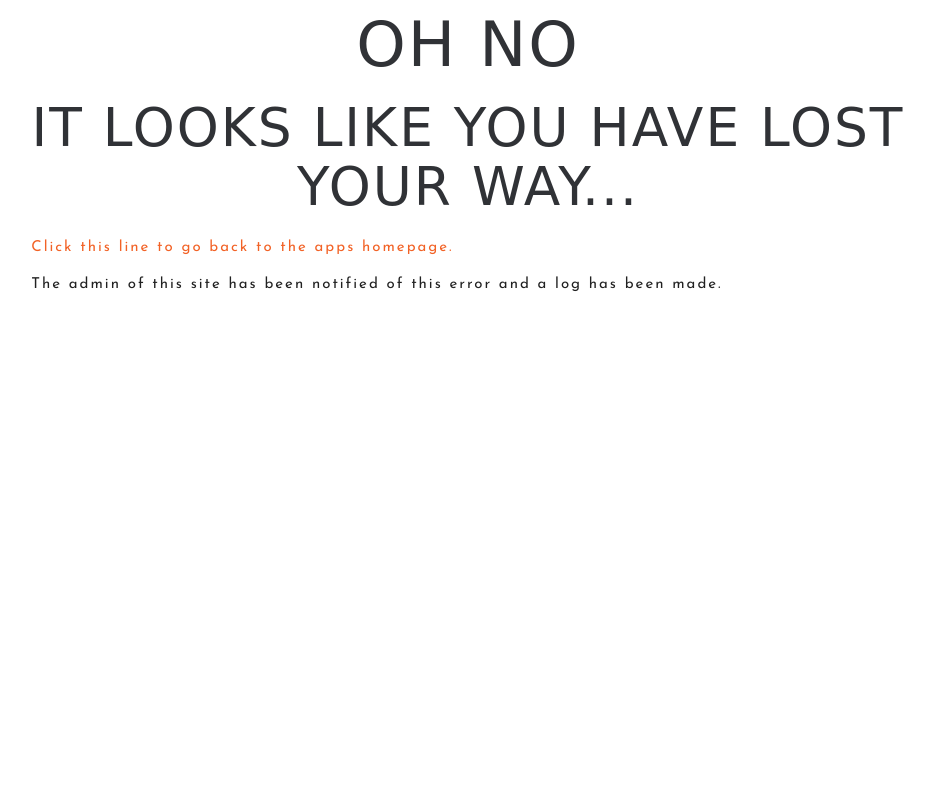
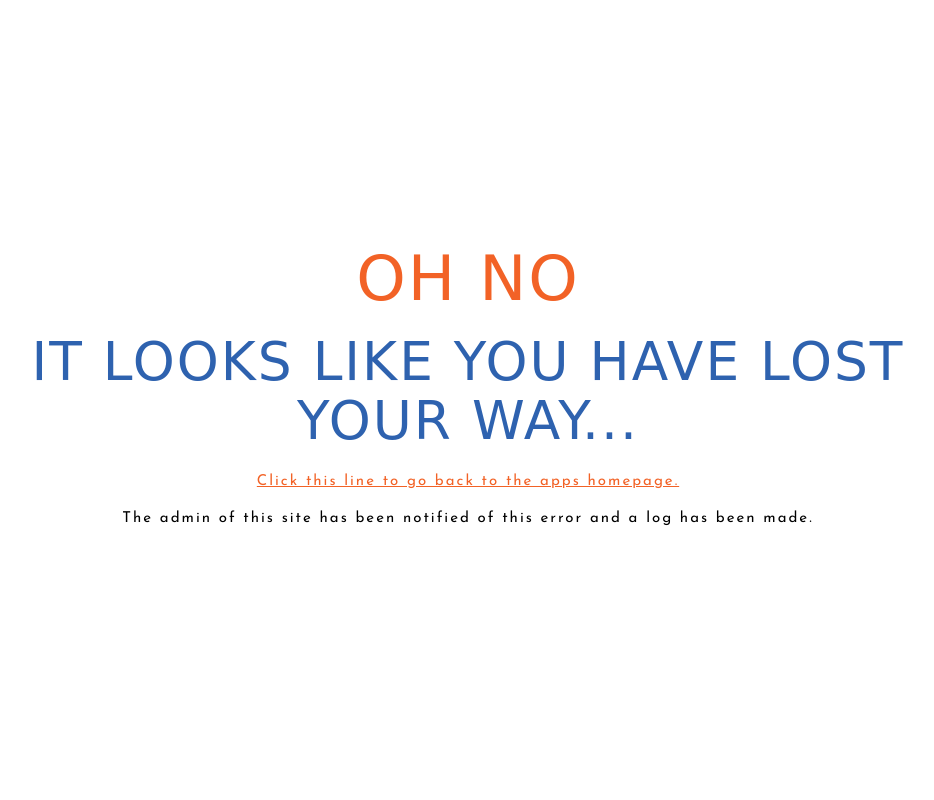
Before and after one commit to ShaneMuir/Cookbook-Recipe-Manager, a Flask app: template templates/404.html in a window 1280 px wide. Shown: the whole page, without its empty margins (172-1106 px from the left). Run offline with Flask 2, Linux system fonts and the light colour scheme; the template is opened without the code that fills it: most values are stand-ins (such as "Sample title", 1, 10 or a date in 2020); some libraries are stand-ins or nearby versions; some web fonts are replaced.

Commit message:
preparing app for production

```diff
--- a/static/scss/main.css
+++ b/static/css/main.css
@@ -627,7 +627,28 @@ img.responsive-img {
 .text {
   font-size: 20px; }
 
-/* Home page media queries */
+/* Error pages styles */
+.error-title {
+  text-align: center;
+  color: #f26226; }
+
+.error-sec-title {
+  text-align: center;
+  color: #2e62af; }
+
+.error-text {
+  text-align: center;
+  color: black; }
+
+.error-container {
+  display: flex;
+  height: 100vh;
+  align-items: center;
+  overflow: hidden; }
+
+.error-link {
+  text-decoration: underline; }
+
 @media only screen and (max-width: 992px) {
   nav .sidenav-trigger {
     height: 56px;
@@ -684,7 +705,6 @@ img.responsive-img {
   nav {
     height: 100px;
     line-height: 100px; } }
-/* Login/register Media Queries */
 @media only screen and (min-width: 1600px) {
   .inner-container {
     min-width: 500px;
@@ -748,6 +768,9 @@ img.responsive-img {
     font-size: 3rem; }
 
   .middle-container {
-    width: 100%; } }
+    width: 100%; }
+
+  .error-title, .error-sec-title {
+    font-size: 36px; } }
 
 /*# sourceMappingURL=main.css.map */
--- a/static/scss/main.scss
+++ b/static/scss/main.scss
@@ -51,7 +51,7 @@ nav ul li {
     color: $prim-color;
 }
 
-.card .card-action a:not(.btn):not(.btn-large):not(.btn-small):not(.btn-large):not(.btn-floating):hover{
+.card .card-action a:not(.btn):not(.btn-large):not(.btn-small):not(.btn-large):not(.btn-floating):hover {
     color: $sec-color;
 }
 
@@ -719,7 +719,35 @@ img.responsive-img {
     font-size: 20px;
 }
 
-/* Home page media queries */
+
+/* Error pages styles */
+
+.error-title {
+    text-align: center;
+    color: $prim-color;
+
+}
+
+.error-sec-title {
+    text-align: center;
+    color: $sec-color;
+}
+
+.error-text {
+    text-align: center;
+    color: black;
+}
+
+.error-container {
+    display: flex;
+    height: 100vh;
+    align-items: center;
+    overflow: hidden;
+}
+
+.error-link {
+    text-decoration: underline;
+}
 
 @media only screen and (max-width: 992px) {
     nav .sidenav-trigger {
@@ -792,7 +820,6 @@ img.responsive-img {
 
 }
 
-/* Login/register Media Queries */
 
 @media only screen and (min-width: 1600px) {
     .inner-container {
@@ -803,9 +830,9 @@ img.responsive-img {
         height: 10vh;
     }
     .inner-close-icon {
-    top: 24px;
-    right: 24px;
-}
+        top: 24px;
+        right: 24px;
+    }
 }
 
 @media only screen and (max-width: 768px) {
@@ -869,4 +896,7 @@ img.responsive-img {
     .middle-container {
         width: 100%;
     }
+    .error-title, .error-sec-title {
+        font-size: 36px;
+    }
 }
--- a/templates/base.html
+++ b/templates/base.html
@@ -16,7 +16,7 @@
     <link rel="stylesheet" href="https://cdnjs.cloudflare.com/ajax/libs/materialize/1.0.0/css/materialize.min.css">
     <link href="https://fonts.googleapis.com/icon?family=Material+Icons" rel="stylesheet">
     <!-- My own styles -->
-    <link rel="stylesheet" href="{{ url_for('static', filename="scss/main.css") }}" type="text/css" />
+    <link rel="stylesheet" href="{{ url_for('static', filename="css/main.min.css") }}" type="text/css" />
     <!-- Site Favicon -->
     <link rel="shortcut icon" type="image/ico" href="{{ url_for('static', filename="img/favicon.ico") }}" />
 </head>
```
Also changed, not shown: static/css/main.min.css (added).
